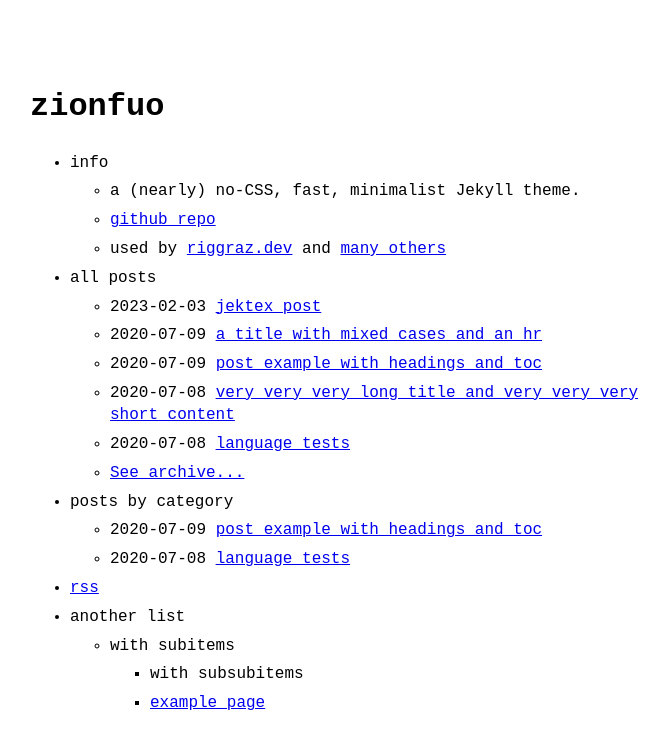
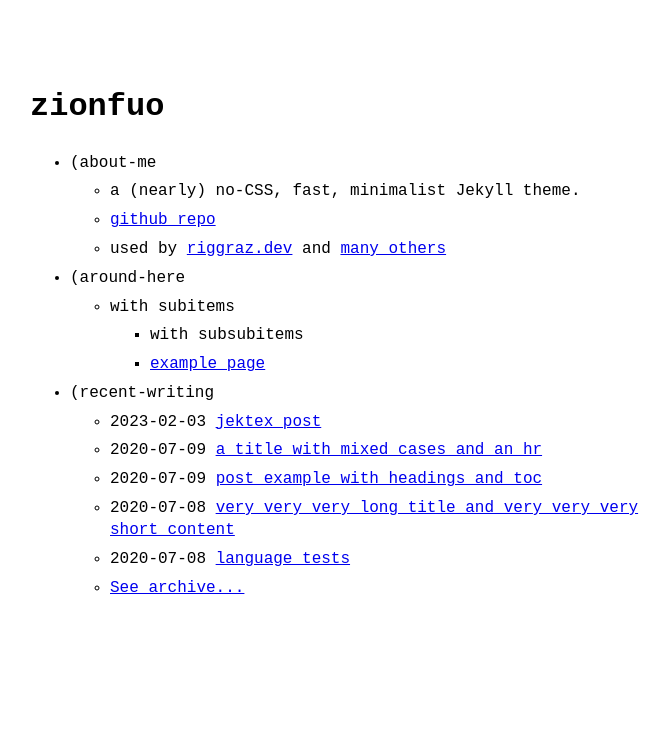
Before and after one commit to zionfuo/zionfuo.github.io, a Jekyll site: the page built from index.md, in a window 1280 px wide. Shown: the top 749 px of the page, without its empty margins (2-672 px from the left). Built offline with Jekyll 4.4.1, drawn with Linux system fonts in a browser that asks for light colours.

Commit message:
Update menu.yml

```diff
--- a/_data/menu.yml
+++ b/_data/menu.yml
@@ -2,34 +2,24 @@
 # https://github.com/riggraz/no-style-please#customize-the-menu
 
 entries:
-  - title: info
+  - title: (about-me
     entries:
       - title: a (nearly) no-CSS, fast, minimalist Jekyll theme.
       - title: github repo
         url: https://github.com/riggraz/no-style-please
       - title: "used by <a href='https://riggraz.dev'>riggraz.dev</a> and <a href='https://github.com/riggraz/no-style-please/network/dependents'>many others</a>"
 
-  - title: all posts
+  - title: (around-here
+    entries:
+      - title: with subitems
+        entries:
+          - title: with subsubitems
+          - title: example page
+            url: about.html
+
+  - title: (recent-writing
     post_list:
       limit: 5
       show_more: true
       show_more_text: See archive...
       show_more_url: archive.html
-
-  - title: posts by category
-    post_list:
-      category: example2
-      show_more: true
-      show_more_text: See more posts...
-      show_more_url: example2-archive.html
-
-  - title: rss
-    url: feed.xml
-
-  - title: another list
-    entries:
-      - title: with subitems
-        entries:
-          - title: with subsubitems
-          - title: example page
-            url: about
```
